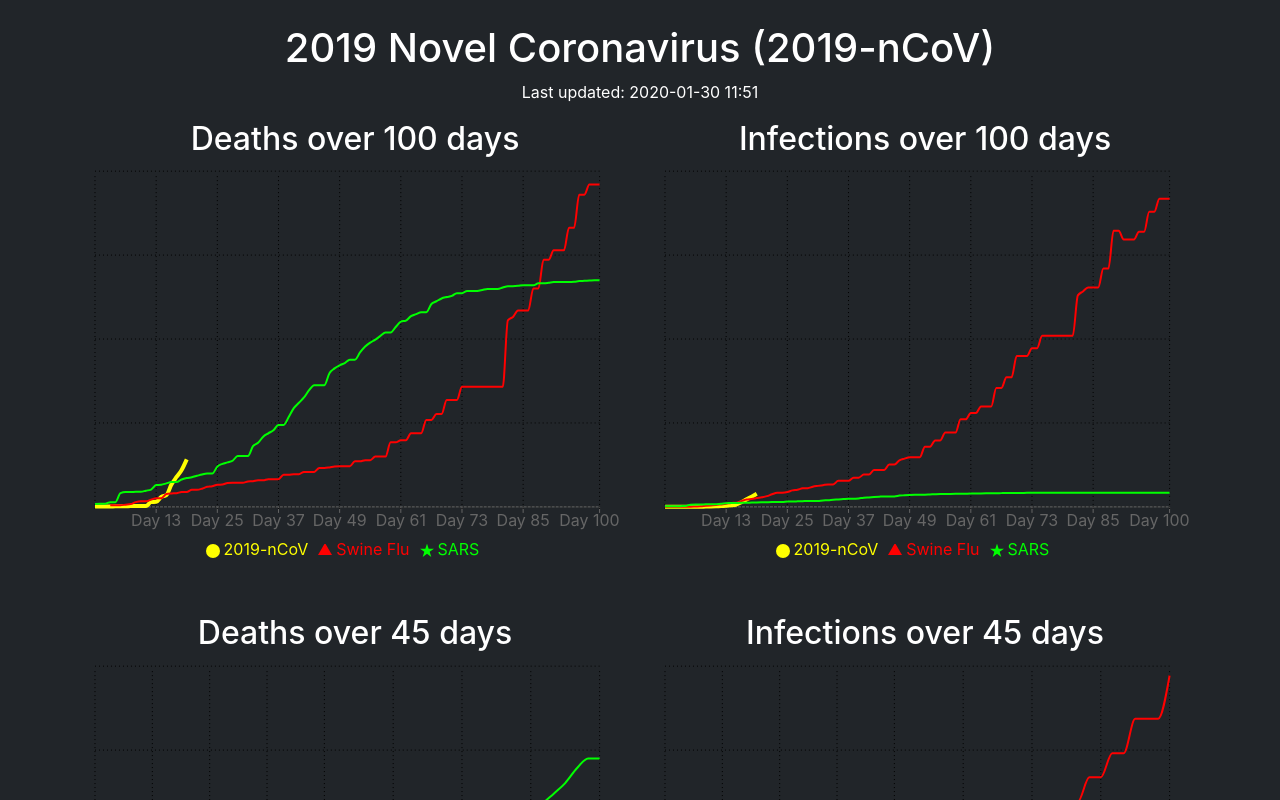
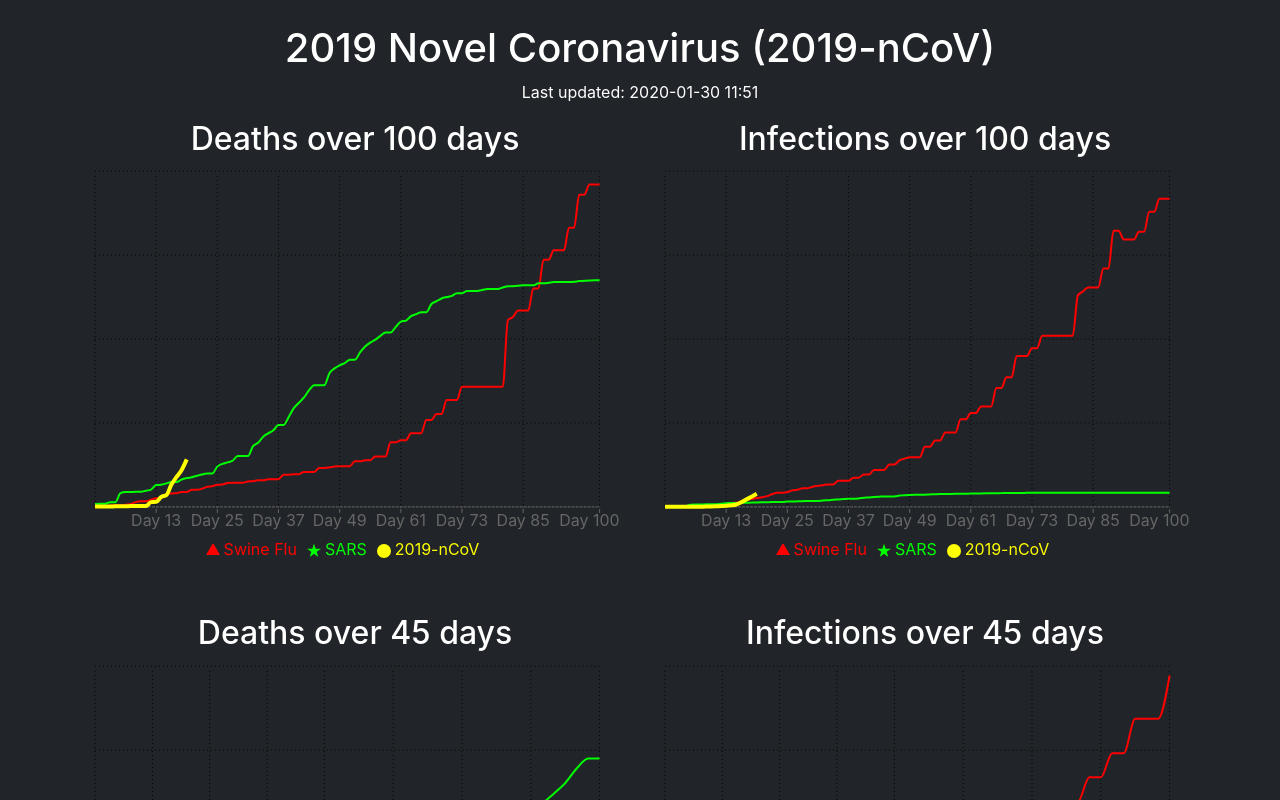
Before and after one commit to aaomidi/2019ncov, a Next.js app: page / in a window 1280 px wide. Shown: the top 800 px of the page. Built offline with nearby package versions, Linux system fonts and the light colour scheme.

Commit message:
show nCoV on top of the others

```diff
--- a/pages/index.js
+++ b/pages/index.js
@@ -62,12 +62,11 @@ const Chart = ({title, data, id}) => {
             <XAxis dataKey="name"/>
             <Tooltip style={{background: "#0c0c0c"}}/>
             <CartesianGrid stroke="#000000" x={10} y={10} strokeDasharray="1 3"/>
-            <Line type="monotone" dataKey={"2019-nCoV"} stroke="#FFFF00" yAxisId={0} dot={false} strokeWidth={4}
-                  legendType={"circle"}/>
             <Line type="monotone" dataKey={"Swine Flu"} stroke="#FF0000" yAxisId={0} dot={false} strokeWidth={2}
                   legendType={"triangle"}/>
             <Line type="monotone" dataKey={"SARS"} stroke="#00FF00" yAxisId={0} dot={false} strokeWidth={2}
                   legendType={"star"}/>
+                <Line type="monotone" dataKey={"2019-nCoV"} stroke="#FFFF00" yAxisId={0} dot={false} strokeWidth={4} legendType={"circle"}/>
             <Legend/>
         </LineChart></ResponsiveContainer>
         <br/><br/>
```
